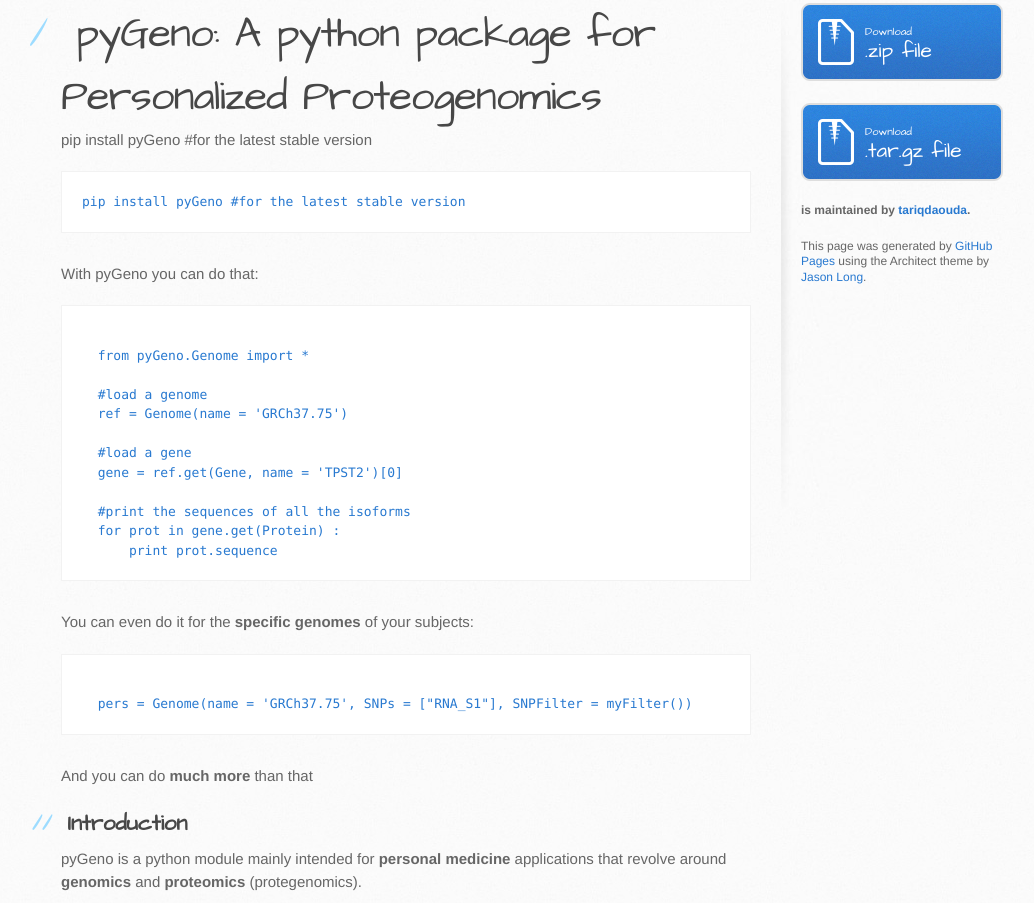
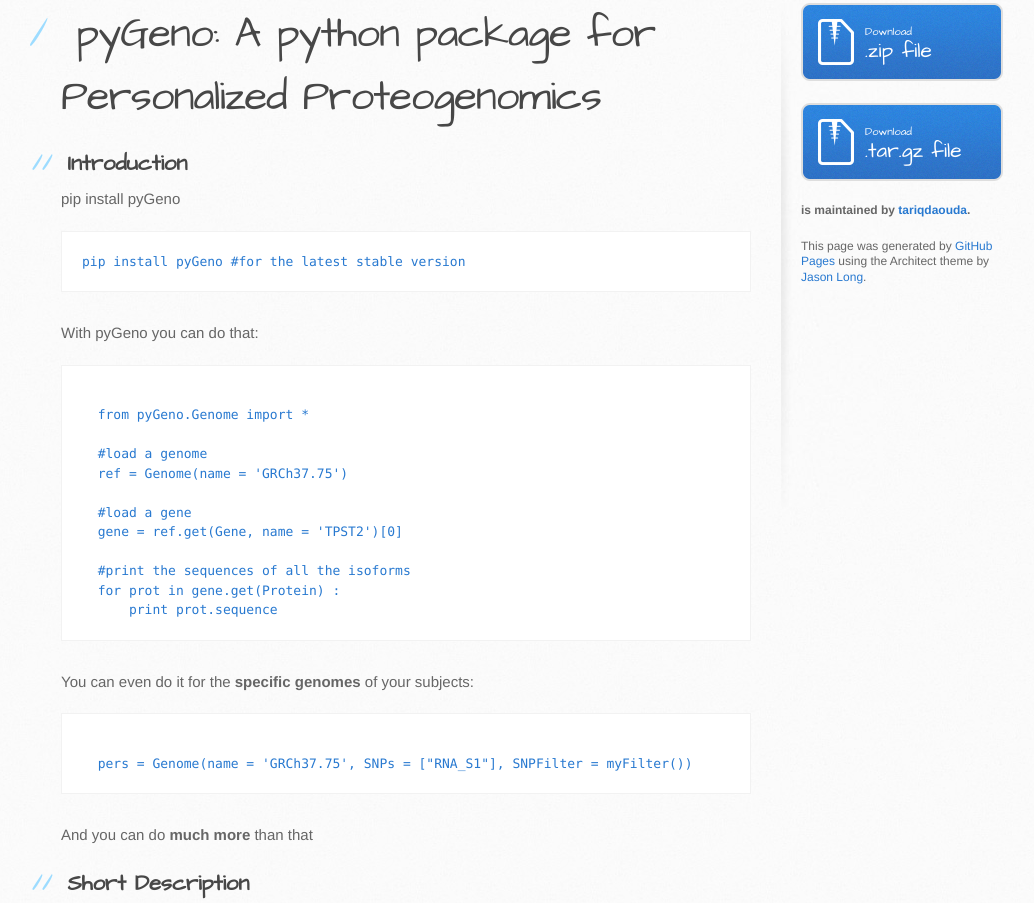
Before and after one commit to tariqdaouda/pyGeno, a plain HTML site: page index.html in a window 1280 px wide. Shown: the part 263-1166 px from the top of the page, without its empty margins (109-1143 px from the left). Drawn offline with Linux system fonts and the light colour scheme.

Commit message:
Update index.html

```diff
--- a/index.html
+++ b/index.html
@@ -13,7 +13,7 @@
     <script src="//html5shiv.googlecode.com/svn/trunk/html5.js"></script>
     <![endif]-->
 
-    <title>pyGeno by tariqdaouda</title>
+    <title>pyGeno by Tariq Daouda</title>
   </head>
 
   <body>
@@ -31,7 +31,10 @@
           <h1>
 <a id="pygeno-a-python-package-for-personalized-proteogenomics" class="anchor" href="#pygeno-a-python-package-for-personalized-proteogenomics" aria-hidden="true"><span class="octicon octicon-link"></span></a>pyGeno: A python package for Personalized Proteogenomics</h1>
 
-<p>pip install pyGeno #for the latest stable version</p>
+<h2>
+<a id="introduction" class="anchor" href="#introduction" aria-hidden="true"><span class="octicon octicon-link"></span></a>Introduction</h2>
+
+<p>pip install pyGeno</p>
 
 <pre><code>pip install pyGeno #for the latest stable version
 </code></pre>
@@ -60,7 +63,7 @@
 <p>And you can do <strong>much more</strong> than that </p>
 
 <h2>
-<a id="introduction" class="anchor" href="#introduction" aria-hidden="true"><span class="octicon octicon-link"></span></a>Introduction</h2>
+<a id="description" class="anchor" href="#description" aria-hidden="true"><span class="octicon octicon-link"></span></a>Short Description</h2>
 
 <p>pyGeno is a python module mainly intended for <strong>personal medicine</strong> applications that revolve around <strong>genomics</strong> and <strong>proteomics</strong> (protegenomics).</p>
 
```
